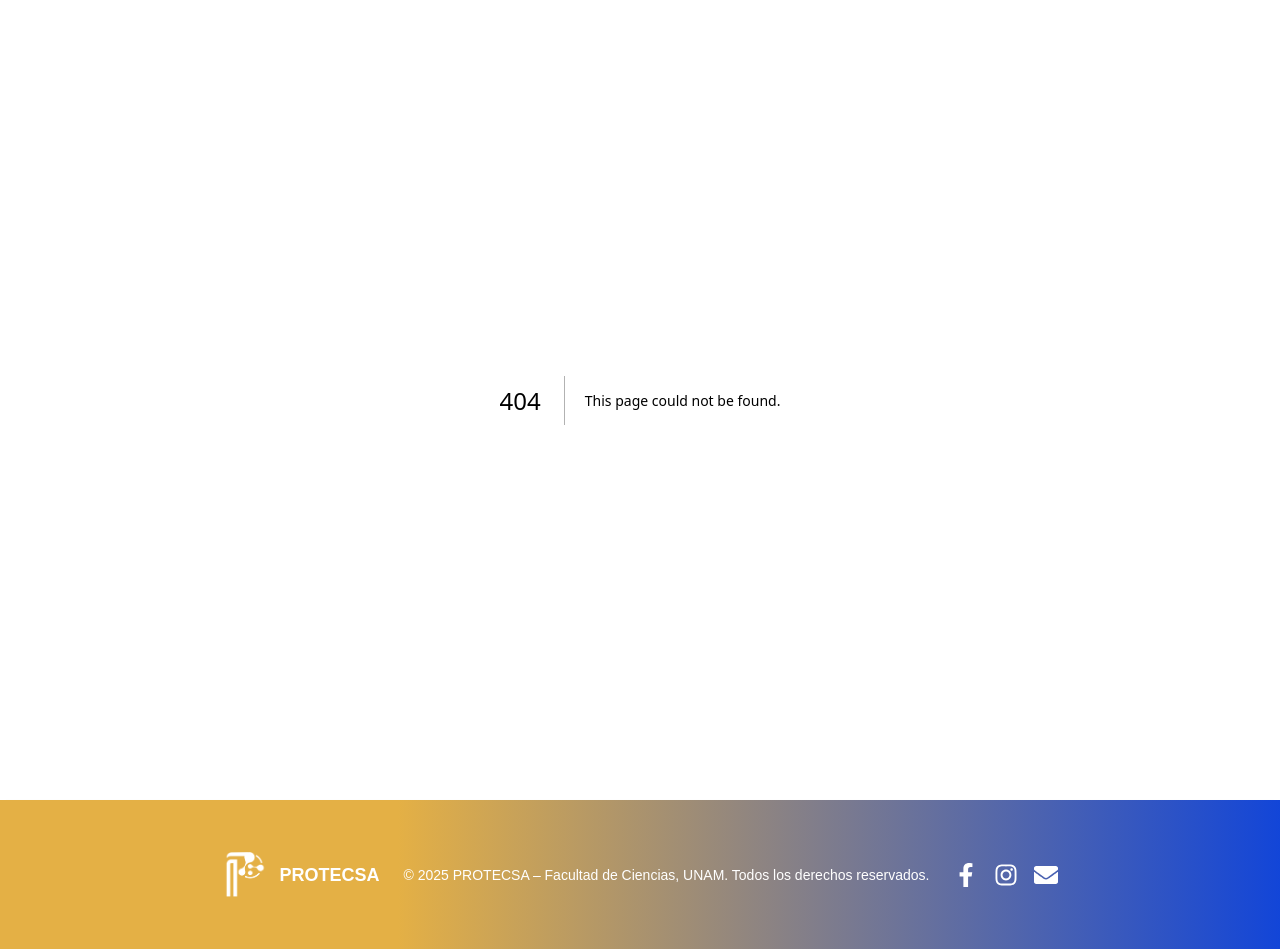
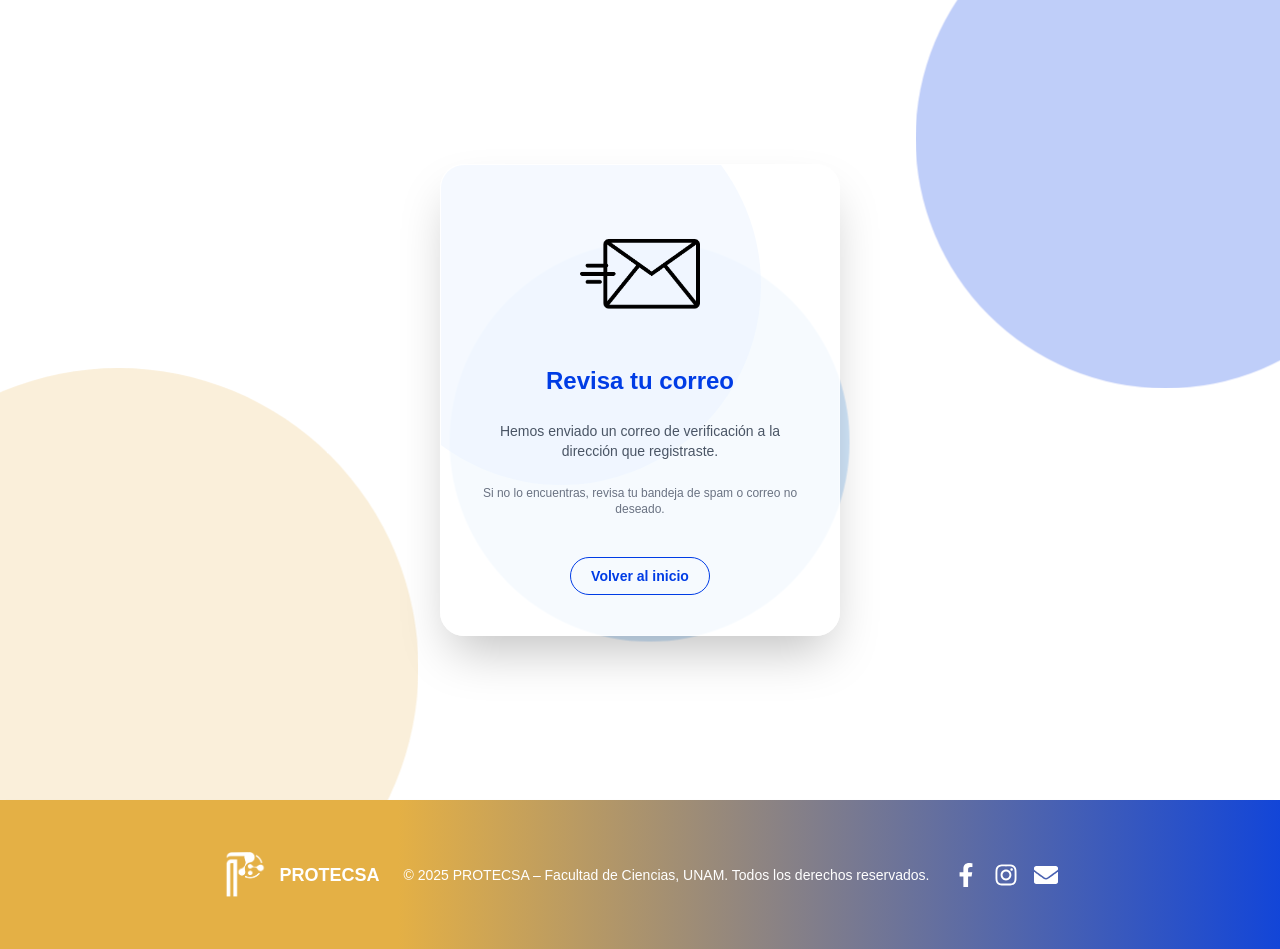
Before and after one commit to EnfrijoladaDeFrijol/protecsa-website, a Next.js app: page /verifica/enviado in a window 1280 px wide. Before the commit this address had no page. Built offline with nearby package versions, Linux system fonts and the light colour scheme.

Commit message:
[UPGRADE][Mi perfil] Se mejoró la vista del perfil [REGISTRO] Se agregó una pagina que indica que tu correo de verificación se envió

```diff
--- a/src/app/perfil/components/PerfilInfo.tsx
+++ b/src/app/perfil/components/PerfilInfo.tsx
@@ -3,6 +3,7 @@
 import { useEffect, useState } from 'react';
 import { HiClipboard, HiCheck } from 'react-icons/hi';
 import { UserCircle } from 'lucide-react';
+
 
 type Usuario = {
   id: string;
@@ -33,7 +34,7 @@ export default function PerfilInfo() {
   if (!user) return null;
 
   return (
-    <div className="relative w-full max-w-4xl mx-auto rounded-xl shadow-lg mb-12 bg-white px-4 py-16 overflow-hidden flex flex-col items-center text-center space-y-4">
+    <div className="relative w-full max-w-5xl mx-auto rounded-xl bg-white/60 backdrop-blur-md shadow-lg mb-12 px-6 py-20 overflow-hidden flex flex-col items-center text-center space-y-4 transition-all duration-500 ease-out">
       {/* Círculos estáticos decorativos tipo float */}
       <div className="absolute w-[350px] h-[350px] bg-[#E4B045] rounded-full opacity-20 animate-float1" style={{ top: '-100px', left: '-120px' }} />
       <div className="absolute w-[400px] h-[400px] bg-[#003ce5] rounded-full opacity-20 animate-float2" style={{ top: '10%', right: '-180px' }} />
@@ -42,7 +43,7 @@ export default function PerfilInfo() {
       {/* Contenido visible */}
       <div className="relative z-10 flex flex-col items-center space-y-4">
         <UserCircle className="w-28 h-28 text-[#003ce5]" />
-        <h2 className="text-4xl font-bold text-[#000000]">{user.nombre} {user.apellido}</h2>
+        <h2 className="text-5xl font-bold text-[#000000]">{user.nombre} {user.apellido}</h2>
 
         <div className="flex items-center gap-2 text-gray-600 text-sm break-all">
           <span>{user.id}</span>
--- a/src/app/perfil/page.tsx
+++ b/src/app/perfil/page.tsx
@@ -11,17 +11,14 @@ export default function PerfilPage() {
       <Navbar />
       <main className="relative min-h-screen w-full bg-gradient-to-br from-[#f0f4ff] to-[#e4f0ff] flex flex-col items-center py-20 px-6">
         {/* Círculos animados tipo blob */}
-      <div className="absolute top-0 left-0 w-72 h-72 bg-[#003ce5] opacity-20 rounded-full mix-blend-multiply filter blur-md animate-blob" />
-      <div className="absolute top-0 right-0 w-72 h-72 bg-[#e4b045] opacity-20 rounded-full mix-blend-multiply filter blur-md animate-blob animation-delay-2000" />
+      <div className="absolute top-200 left-50 w-72 h-72 bg-[#003ce5] opacity-20 rounded-full mix-blend-multiply filter blur-md animate-blob" />
+      <div className="absolute top-40 right-40 w-72 h-72 bg-[#e4b045] opacity-20 rounded-full mix-blend-multiply filter blur-md animate-blob animation-delay-2000" />
       <div className="absolute bottom-0 left-1/2 w-72 h-72 bg-[#4a9ae9] opacity-20 rounded-full mix-blend-multiply filter blur-md animate-blob animation-delay-4000" />
 
 
         {/* Contenido principal */}
+        <PerfilInfo />
         <div className="w-full max-w-5xl backdrop-blur-md bg-white/60 p-10 rounded-xl shadow-md z-10">
-
-
-          <PerfilInfo />
-          <div className="border-t border-blue-200 my-10" />
           <PerfilForm />
           <div className="border-t border-blue-200 my-10" />
           <CambiarPasswordForm />
--- a/src/app/registro/components/RegistroForm.tsx
+++ b/src/app/registro/components/RegistroForm.tsx
@@ -2,32 +2,41 @@
 
 import Link from 'next/link';
 import Image from 'next/image';
+import { useRouter } from 'next/navigation';
 import { useState } from 'react';
 import { HiEye, HiEyeOff } from 'react-icons/hi';
 
 export default function RegistroForm() {
+  const router = useRouter();
   const [nombre, setNombre] = useState('');
   const [apellido, setApellido] = useState('');
   const [email, setEmail] = useState('');
   const [password, setPassword] = useState('');
   const [confirmPassword, setConfirmPassword] = useState('');
   const [mensaje, setMensaje] = useState('');
-  const [show, setShow] = useState(false);
+  const [tipoMensaje, setTipoMensaje] = useState<'error' | 'exito' | ''>('');
+  const [showPassword, setShowPassword] = useState(false);
+  const [showConfirmPassword, setShowConfirmPassword] = useState(false);
 
   const handleSubmit = async (e: React.FormEvent) => {
     e.preventDefault();
 
+    if (password.length < 4) {
+      setMensaje('La contraseña debe tener al menos 4 caracteres.');
+      setTipoMensaje('error');
+      return;
+    }
+
     if (password !== confirmPassword) {
-      setMensaje('❌ Las contraseñas no coinciden.');
+      setMensaje('Las contraseñas no coinciden.');
+      setTipoMensaje('error');
       return;
     }
 
     try {
       const res = await fetch('/api/auth/register', {
         method: 'POST',
-        headers: {
-          'Content-Type': 'application/json',
-        },
+        headers: { 'Content-Type': 'application/json' },
         body: JSON.stringify({ nombre, apellido, email, password }),
       });
 
@@ -38,18 +47,15 @@ export default function RegistroForm() {
           : null;
 
       if (res.ok) {
-        setMensaje('✅ Código de verificación enviado a tu correo.');
-        setNombre('');
-        setApellido('');
-        setEmail('');
-        setPassword('');
-        setConfirmPassword('');
+        router.push(`/verifica/enviado?email=${encodeURIComponent(email)}`);
       } else {
-        setMensaje(`❌ ${data?.error || 'Error al registrar'}`);
+        setMensaje(data?.error || 'Error al registrar');
+        setTipoMensaje('error');
       }
     } catch (error) {
       console.error('Error inesperado:', error);
-      setMensaje('❌ Error inesperado');
+      setMensaje('Error inesperado');
+      setTipoMensaje('error');
     }
   };
 
@@ -91,10 +97,9 @@ export default function RegistroForm() {
           className="px-4 py-3 rounded-xl bg-[#f0f4ff] text-gray-800 placeholder-gray-500 focus:outline-none focus:ring-2 focus:ring-[#4959ff] border border-[#003ce5]/30 shadow-sm"
         />
 
-        {/* Campo de contraseña con ojito */}
         <div className="relative">
           <input
-            type={show ? 'text' : 'password'}
+            type={showPassword ? 'text' : 'password'}
             placeholder="Contraseña"
             value={password}
             onChange={(e) => setPassword(e.target.value)}
@@ -102,22 +107,31 @@ export default function RegistroForm() {
           />
           <button
             type="button"
-            onClick={() => setShow(!show)}
+            onClick={() => setShowPassword(!showPassword)}
             className="absolute right-3 top-1/2 transform -translate-y-1/2 text-xl text-gray-500 hover:text-gray-700"
-            aria-label="Toggle password visibility"
+            aria-label="Mostrar u ocultar contraseña"
           >
-            {show ? <HiEyeOff /> : <HiEye />}
+            {showPassword ? <HiEyeOff /> : <HiEye />}
           </button>
         </div>
 
-        {/* Confirmar contraseña */}
-        <input
-          type={show ? 'text' : 'password'}
-          placeholder="Confirmar contraseña"
-          value={confirmPassword}
-          onChange={(e) => setConfirmPassword(e.target.value)}
-          className="px-4 py-3 rounded-xl bg-[#f0f4ff] text-gray-800 placeholder-gray-500 focus:outline-none focus:ring-2 focus:ring-[#4959ff] border border-[#003ce5]/30 shadow-sm"
-        />
+        <div className="relative">
+          <input
+            type={showConfirmPassword ? 'text' : 'password'}
+            placeholder="Confirmar contraseña"
+            value={confirmPassword}
+            onChange={(e) => setConfirmPassword(e.target.value)}
+            className="w-full px-4 py-3 pr-12 rounded-xl bg-[#f0f4ff] text-gray-800 placeholder-gray-500 focus:outline-none focus:ring-2 focus:ring-[#4959ff] border border-[#003ce5]/30 shadow-sm"
+          />
+          <button
+            type="button"
+            onClick={() => setShowConfirmPassword(!showConfirmPassword)}
+            className="absolute right-3 top-1/2 transform -translate-y-1/2 text-xl text-gray-500 hover:text-gray-700"
+            aria-label="Mostrar u ocultar confirmación"
+          >
+            {showConfirmPassword ? <HiEyeOff /> : <HiEye />}
+          </button>
+        </div>
 
         <button
           type="submit"
@@ -127,7 +141,17 @@ export default function RegistroForm() {
         </button>
       </form>
 
-      {mensaje && <p className="text-sm text-center text-[#003ce5]">{mensaje}</p>}
+      {mensaje && (
+        <p
+          className={`text-sm text-center mt-4 p-3 rounded-md font-medium border w-full ${
+            tipoMensaje === 'error'
+              ? 'bg-red-50 text-red-700 border-red-200'
+              : 'bg-green-50 text-green-700 border-green-200'
+          }`}
+        >
+          {mensaje}
+        </p>
+      )}
 
       <div className="pt-3">
         <p className="text-sm text-gray-700">
--- /dev/null
+++ b/src/app/verifica/enviado/components/CorreoEnviadoForm.tsx
@@ -0,0 +1,40 @@
+'use client';
+
+import Image from 'next/image';
+import Link from 'next/link';
+
+export default function CorreoEnviadoForm() {
+  return (
+    <div className="bg-white/80 border border-white/30 p-10 rounded-3xl shadow-2xl max-w-md w-full space-y-6 text-center relative overflow-hidden">
+      {/* Burbuja de fondo suave */}
+      <div className="absolute w-[400px] h-[400px] bg-[#e6f0ff] rounded-full opacity-40 -top-20 -left-20 z-0" />
+
+      <div className="relative z-10 flex justify-center">
+        <Image
+          src="/icon/sent.png"
+          alt="Correo enviado"
+          width={120}
+          height={120}
+          className="mb-4"
+        />
+      </div>
+
+      <h2 className="text-2xl font-extrabold text-[#003ce5] z-10 relative">Revisa tu correo</h2>
+
+      <p className="text-gray-600 text-sm z-10 relative">
+        Hemos enviado un correo de verificación a la dirección que registraste.
+      </p>
+
+      <p className="text-xs text-gray-500 z-10 relative">
+        Si no lo encuentras, revisa tu bandeja de spam o correo no deseado.
+      </p>
+
+      <Link
+        href="/"
+        className="inline-block mt-4 text-sm font-semibold border border-[#003ce5] text-[#003ce5] px-5 py-2 rounded-full hover:bg-[#003ce5] hover:text-white transition-all duration-300 z-10 relative"
+      >
+        Volver al inicio
+      </Link>
+    </div>
+  );
+}
--- /dev/null
+++ b/src/app/verifica/enviado/page.tsx
@@ -0,0 +1,29 @@
+'use client';
+
+import CorreoEnviadoForm from './components/CorreoEnviadoForm';
+
+export default function VerificaPage() {
+  return (
+    <main className="relative min-h-screen bg-white flex items-center justify-center overflow-hidden">
+      {/* Círculos decorativos grandes con posiciones distintas */}
+      <div className="absolute inset-0 z-0 pointer-events-none">
+        <div
+          className="absolute w-[500px] h-[500px] bg-[#003ce5] rounded-full opacity-25 animate-float1"
+          style={{ top: '-100px', right: '-120px' }}
+        />
+        <div
+          className="absolute w-[600px] h-[600px] bg-[#E4B045] rounded-full opacity-20 animate-float2"
+          style={{ bottom: '-150px', left: '-150px' }}
+        />
+        <div
+          className="absolute w-[400px] h-[400px] bg-[#4a9ae9] rounded-full opacity-25 animate-float3"
+          style={{ top: '30%', left: '35%' }}
+        />
+      </div>
+
+      <div className="z-10 w-full max-w-md px-6">
+        <CorreoEnviadoForm />
+      </div>
+    </main>
+  );
+}
```
Also changed, not shown: public/icon/sent.png (added).
